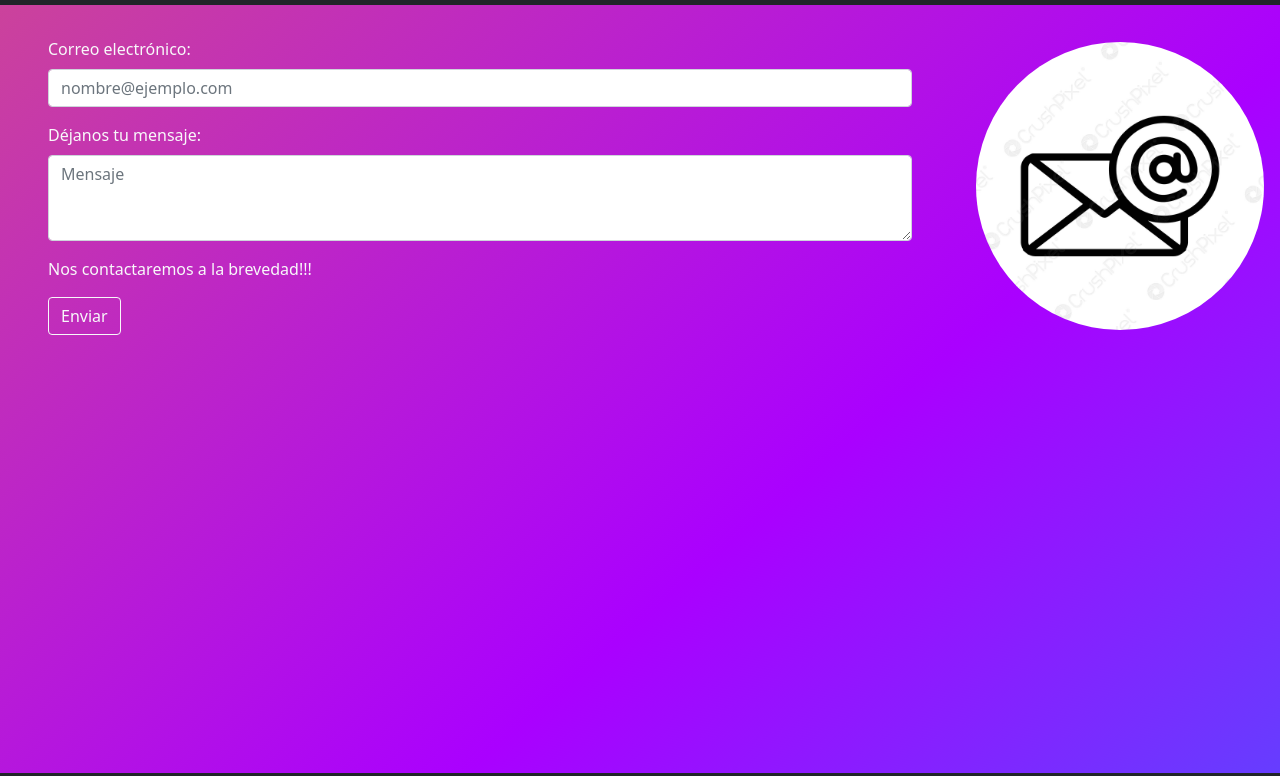
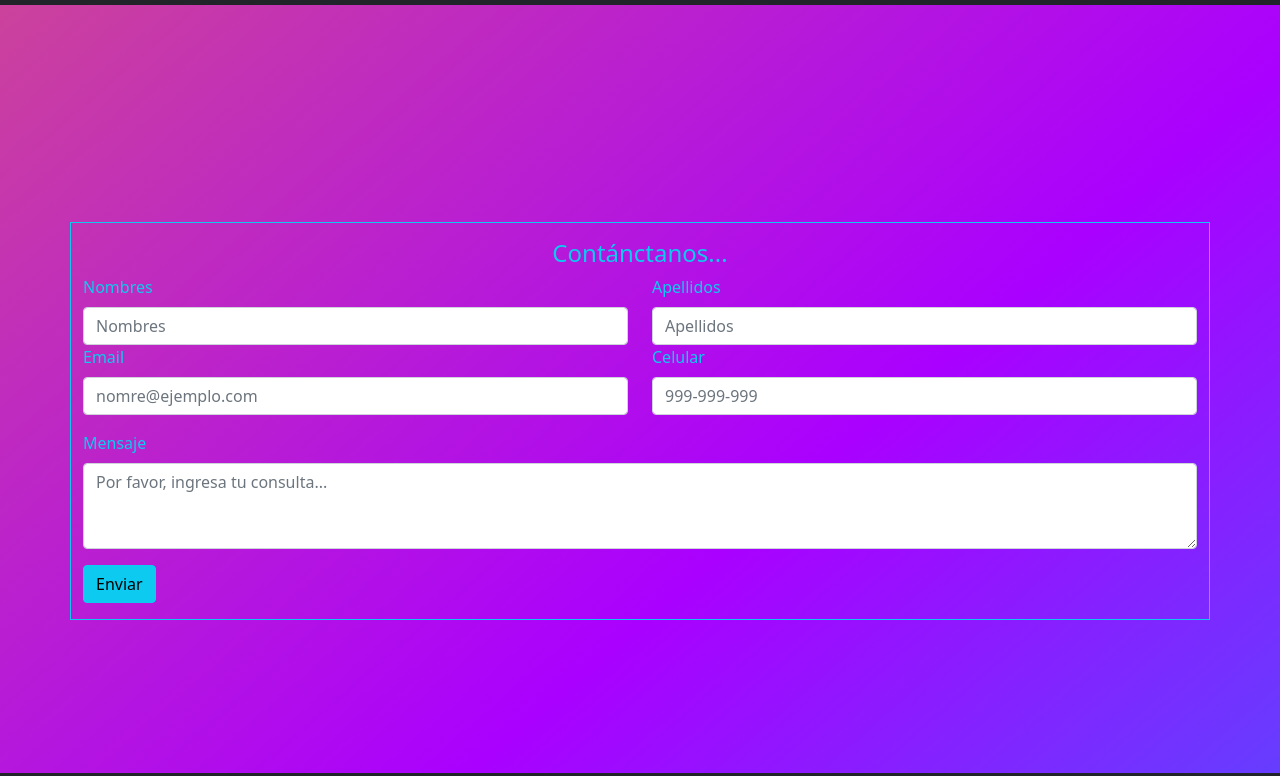
Before and after one commit to Erlin-Diaz/bellaVista-Diaz, a website: page contacto.html in a window 1280 px wide. Shown: the part 51-827 px from the top of the page. Drawn offline with nearby package versions, Linux system fonts and the light colour scheme.

Commit message:
tercera_entrega

```diff
--- a/contacto.html
+++ b/contacto.html
@@ -13,7 +13,7 @@
 	<!-- iconos -->
 	<link rel="stylesheet" href="https://cdn.jsdelivr.net/npm/bootstrap-icons@1.8.1/font/bootstrap-icons.css">
 	<link rel="icon" href="/favicon.png" type="image/x-icon">
-cd
+	cd
 
 	<!-- ruta css -->
 	<link rel="stylesheet" href="css/destino.css">
@@ -40,10 +40,10 @@ cd
 								<a class="nav-link " aria-current="page" href="nosotros.html">Nosotros</a>
 							</li>
 							<li class="nav-item">
-								<a class="nav-link" aria-current="page" href="/Productos.html">Productos</a>
+								<a class="nav-link" aria-current="page" href="Productos.html">Productos</a>
 							</li>
 							<li class="nav-item">
-								<a class="nav-link" aria-current="page" href="/eventos.html">Eventos</a>
+								<a class="nav-link" aria-current="page" href="eventos.html">Eventos</a>
 							<li class="nav-item">
 								<a class="nav-link active" aria-current="page" href="/contacto.html">Contacto</a>
 							</li>
@@ -58,31 +58,71 @@ cd
 		</nav>
 	</header>
 
-	<!-- GALERÍA EVENTOS -->
+	<!-- FORMULARIO -->
 
 	<main class="container-fluid pt-5 vh-100">
-		<div class="row py-3">
-			<div class="col-md-9 px-5 ">
-					<div class="mb-3 ">
-						<label for="exampleFormControlInput1" class="form-label text-light">Correo electrónico:</label>
-						<input type="email" class="form-control" id="exampleFormControlInput1"
-							placeholder="nombre@ejemplo.com">
+		<div class="container  bg- ">
+			<div class="row vh-100  align-items-center justify-content-center">
+
+				<div class="col border border-info">
+
+					<h4 class=" mt-3 text-info text-center ">Contánctanos...</h4>
+
+					<div class="row align-items-center justify-content-center">
+
+						<div class="col-sm-6">
+							<label class="col form-label text-info" for="nombre">Nombres</label>
+							<div class="col">
+								<input class="form-control" type="text" placeholder="Nombres">
+							</div>
+						</div>
+
+						<div class="col-sm-6">
+							<label class="col form-label text-info" for="apellido">Apellidos</label>
+							<div class="col">
+								<input class="form-control" type="text" placeholder="Apellidos">
+							</div>
+						</div>
+
 					</div>
-					<div class="mb-3">
-						<label for="exampleFormControlTextarea1" class="form-label text-light">Déjanos tu mensaje:</label>
-						<textarea class="form-control" id="exampleFormControlTextarea1" rows="3"
-							placeholder="Mensaje"></textarea>
+
+					<div class="row align-items-center justify-content-center">
+
+						<div class="col-sm-6">
+							<label class="col form-label text-info " for="email">Email</label>
+							<div class="col">
+								<input class="form-control" type="text" placeholder="nomre@ejemplo.com">
+							</div>
+						</div>
+
+						<div class="col-sm-6">
+							<label class="col form-label text-info " for="celular">Celular</label>
+							<div class="col">
+								<input class="form-control" type="text" placeholder="999-999-999">
+							</div>
+						</div>
+
 					</div>
-				<div>
-					<p class="text-light">Nos contactaremos a la brevedad!!!</p>
+
+					<div class="row">
+						<div class="col py-3">
+							<label class="col form-label text-info " for="email">Mensaje</label>
+							<div class="col">
+								<textarea class="form-control" id="exampleFormControlTextarea1" rows="3"
+									placeholder="Por favor, ingresa tu consulta..."></textarea>
+							</div>
+						</div>
+					</div>
+
+					<button type="submit" class="btn btn-info mb-3">Enviar</button>
+
 				</div>
-				<button class="btn btn-outline-light" type="button">Enviar</button>
+
 			</div>
-			<div class=" col-md-3 px-3 align-self-center">
-				<img class="img-fluid rounded-pill" src="/Imagenes/email-icon-vector-isolated-contour.jpg"
-					alt="Mensaje via correo">
-			</div>
+
 		</div>
+
+
 	</main>
 
 	<!-- FOOTER -->
```
Also changed, not shown: index.html (+15 -15 lines).
